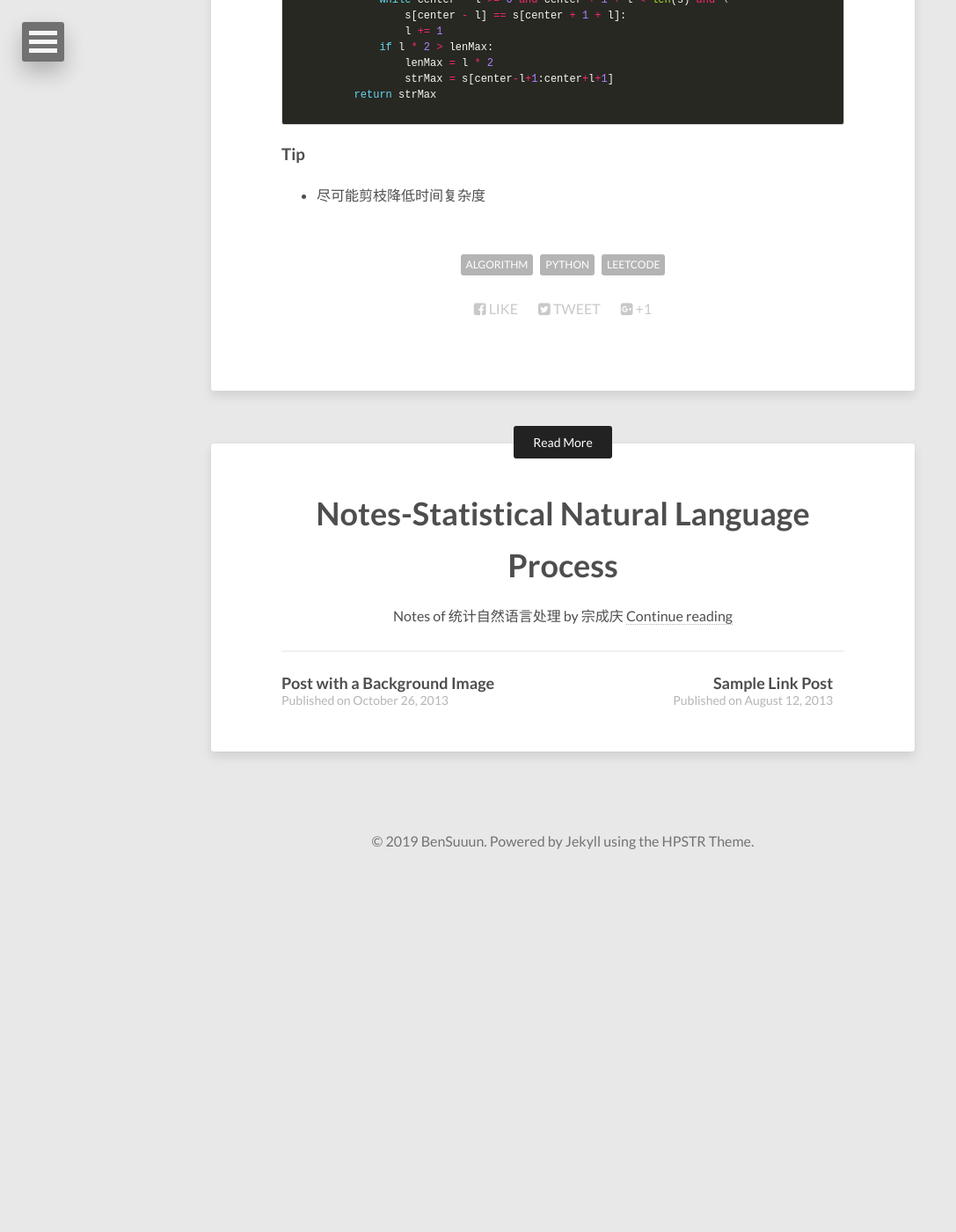
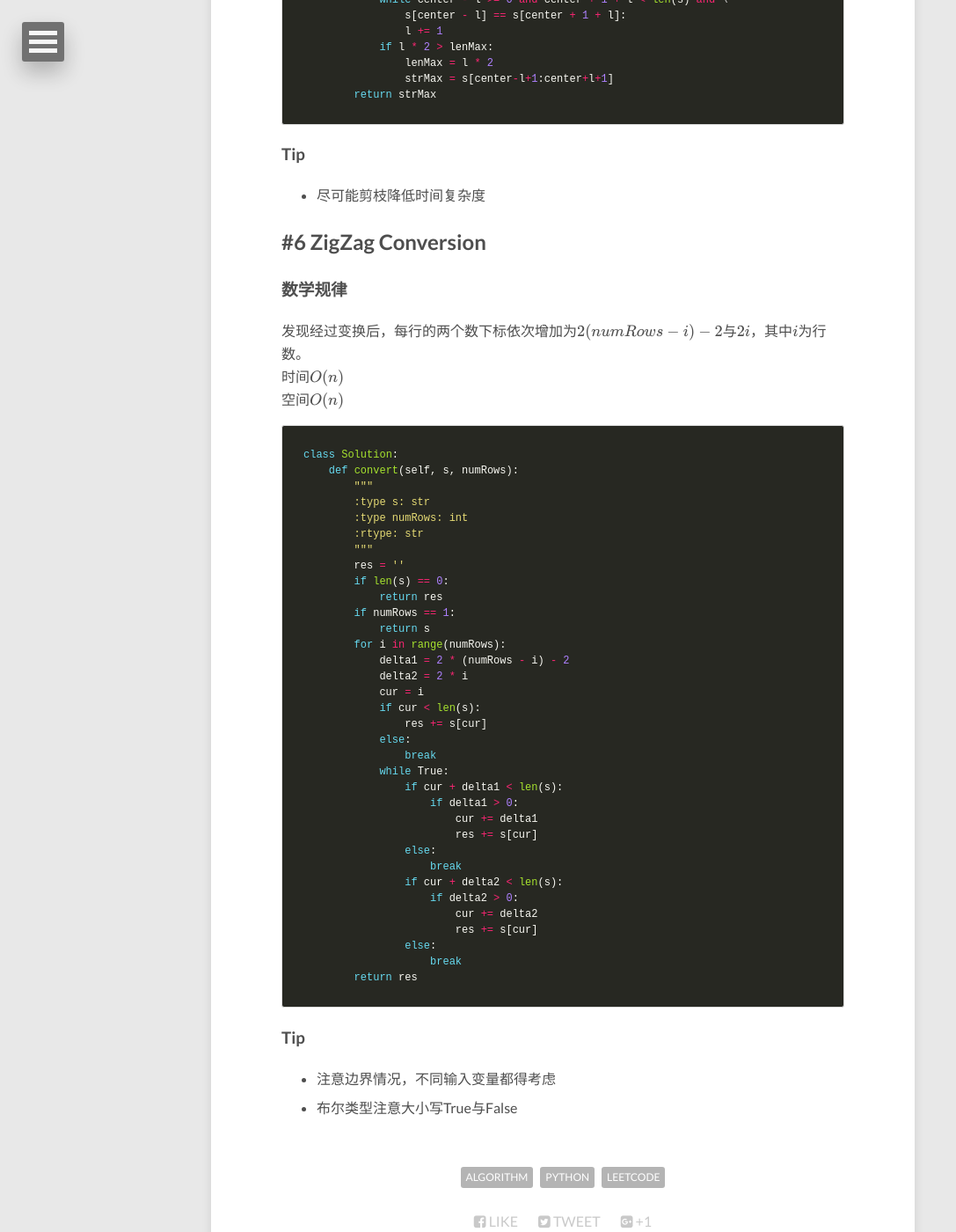
Before and after one commit to Wangbin-Sun/wangbin-sun.github.io, a Jekyll site: the page built from _posts/2019-01-09-leetcode-1-to-20.md, in a window 1280 px wide and 1400 px high, scrolled down 8285 px. Shown: the whole window at 88% size, without its empty margins (0-1087 px from the left). Built offline with Jekyll 4.4.1, drawn with Linux system fonts in a browser that asks for light colours; nearby versions of some CDN libraries; formulas are drawn with MathJax 3; before the commit the page ends 9282 px from its top, so only the background shows below that.

Commit message:
LeetCode update to #6

````diff
--- a/_posts/2019-01-09-leetcode-1-to-20.md
+++ b/_posts/2019-01-09-leetcode-1-to-20.md
@@ -349,3 +349,50 @@ class Solution:
 
 ### Tip
 * 尽可能剪枝降低时间复杂度
+
+## #6 ZigZag Conversion
+
+### 数学规律
+发现经过变换后，每行的两个数下标依次增加为$2(numRows - i) - 2$与$2i$，其中$i$为行数。
+时间$O(n)$
+空间$O(n)$
+```python
+class Solution:
+    def convert(self, s, numRows):
+        """
+        :type s: str
+        :type numRows: int
+        :rtype: str
+        """
+        res = ''
+        if len(s) == 0:
+            return res
+        if numRows == 1:
+            return s
+        for i in range(numRows):
+            delta1 = 2 * (numRows - i) - 2
+            delta2 = 2 * i
+            cur = i
+            if cur < len(s):
+                res += s[cur]
+            else:
+                break
+            while True:
+                if cur + delta1 < len(s):
+                    if delta1 > 0:
+                        cur += delta1
+                        res += s[cur]
+                else:
+                    break
+                if cur + delta2 < len(s):
+                    if delta2 > 0:
+                        cur += delta2
+                        res += s[cur]
+                else:
+                    break
+        return res
+```
+
+### Tip
+* 注意边界情况，不同输入变量都得考虑
+* 布尔类型注意大小写True与False
````
Also changed, not shown: 3 other files.
